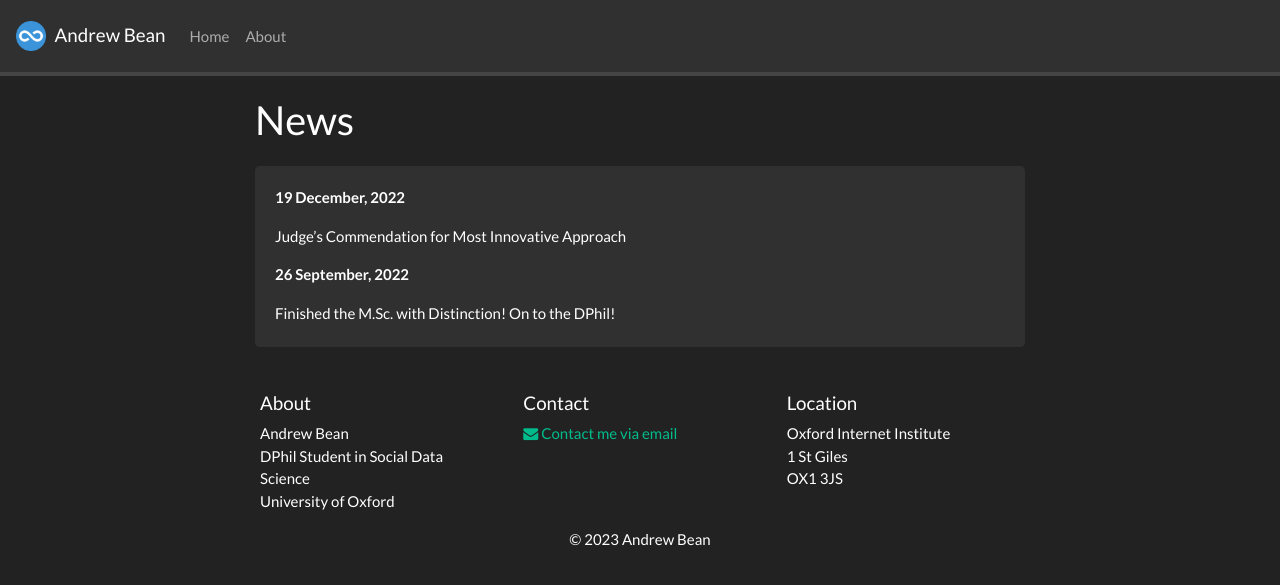
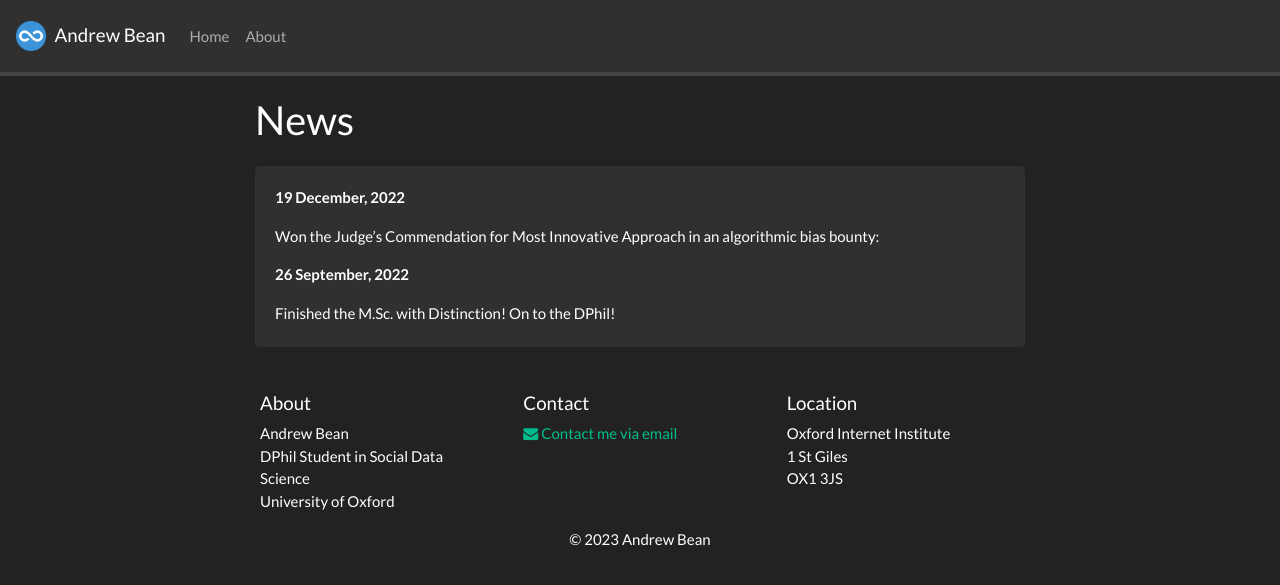
Before and after one commit to am-bean/old-website, a Jekyll site: the page built from _pages/allnews.md, in a window 1280 px wide. Shown: the top 585 px of the page. Built offline with Jekyll 4.4.1, drawn with Linux system fonts in a browser that asks for light colours; nearby versions of some CDN libraries; a style sheet for code colours, icons or effects is not loaded.

Commit message:
Update news.yml

```diff
--- a/_data/news.yml
+++ b/_data/news.yml
@@ -1,5 +1,5 @@
 - date: 19 December, 2022
-  headline: "Judge's Commendation for Most Innovative Approach"
+  headline: "Won the Judge's Commendation for Most Innovative Approach in an algorithmic bias bounty:"
   url: https://biasbounty.ai/captains-blog/f/announcing-the-8-bit-bias-bounty-winners/
 
 - date: 26 September, 2022
```
